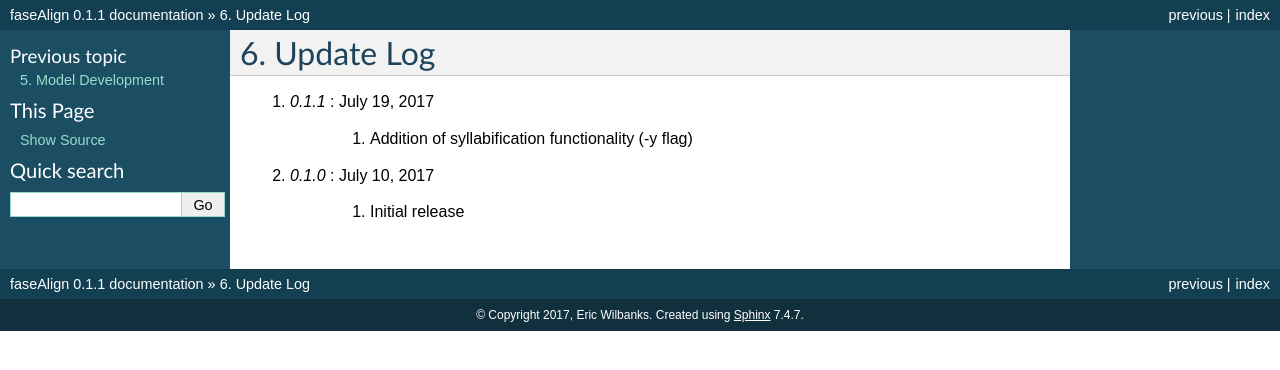
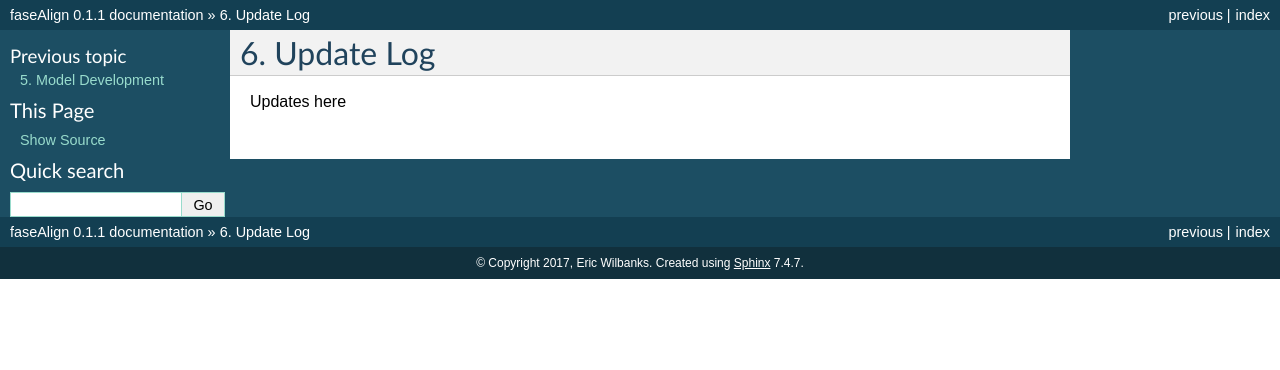
Before and after one commit to EricWilbanks/faseAlign, a Sphinx documentation site: the page built from docs/updates.rst, in a window 1280 px wide. Shown: the top 370 px of the page. Built offline with Sphinx 7.4.7, drawn with Linux system fonts in a browser that asks for light colours.

Commit message:
versioning updates

```diff
--- a/docs/updates.rst
+++ b/docs/updates.rst
@@ -3,10 +3,4 @@
 Update Log
 =================
 
-#. *0.1.1* : July 19, 2017
-
-	#. Addition of syllabification functionality (-y flag)
-
-#. *0.1.0* : July 10, 2017
-
-	#. Initial release
+Updates here
```
Also changed, not shown: docs/index.rst (line endings or trailing spaces).
